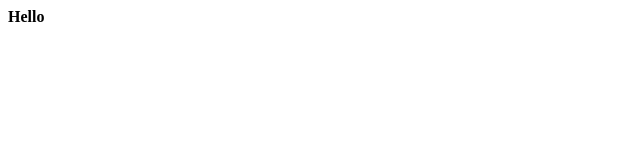
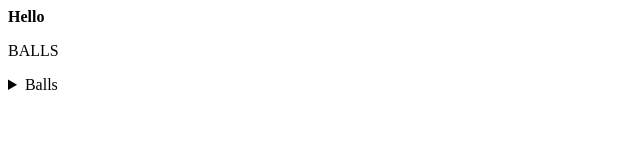
Before and after one commit to technorav3nn/technorav3nn.github.io, a plain HTML site: page index.html in a window 1280 px wide. Shown: the whole page, without its empty margins (0-640 px from the left). Drawn offline with Linux system fonts and the light colour scheme.

Commit message:
Update index.html

```diff
--- a/index.html
+++ b/index.html
@@ -1,5 +1,10 @@
 <html>
   <body>
     <b>Hello</b>
+    <p>BALLS</p>
+    <details>
+      <summary>Balls</summary>
+      Ball
+    </details>
   </body>
 </html>
```
